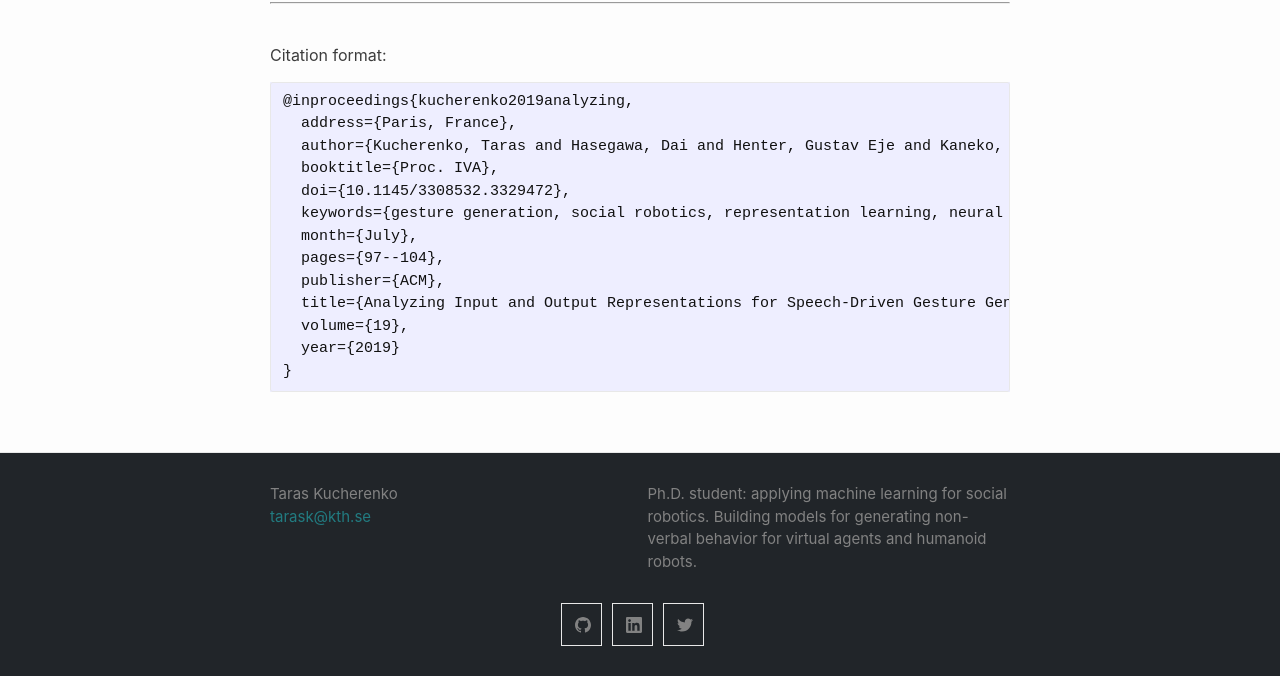
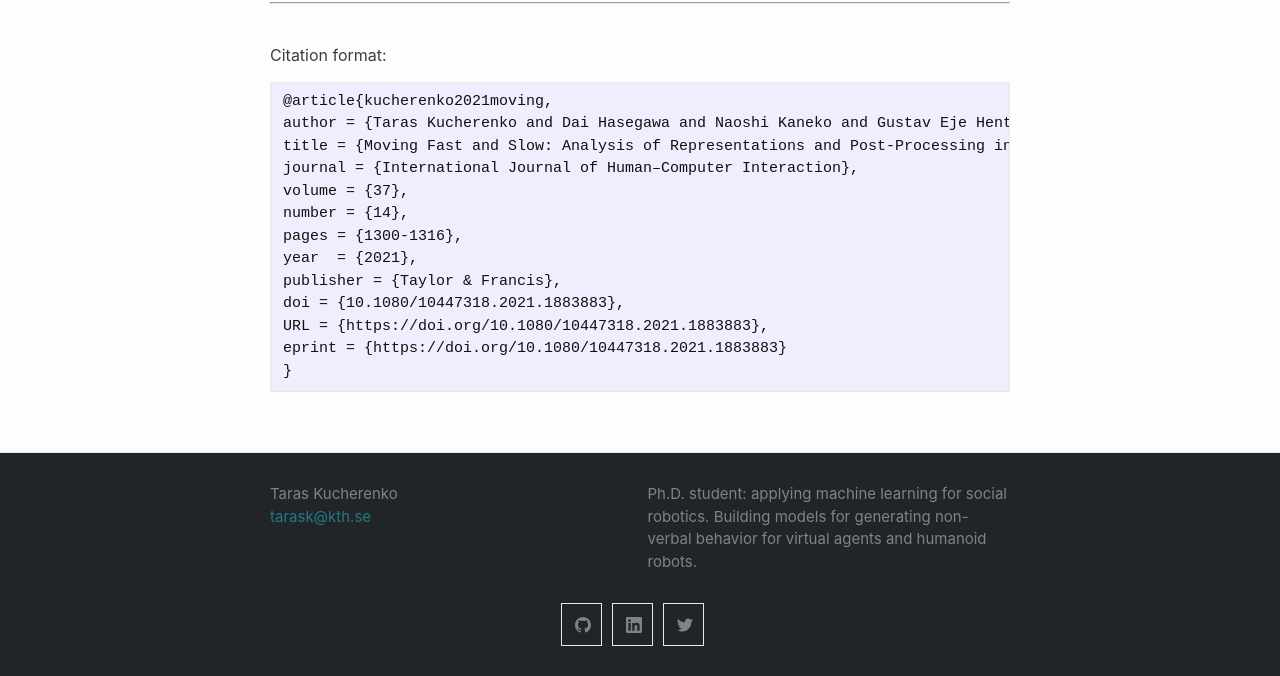
Before and after one commit to Svito-zar/Svito-zar.github.io, a Jekyll site: the page built from _posts/2020-01-14-Audio2Gestures.md, in a window 1280 px wide and 900 px high, scrolled down 2643 px, cut to the strip 224-900 px from the top of the window. Built offline with Jekyll 4.4.1, drawn with Linux system fonts in a browser that asks for light colours.

Commit message:
Update IVA'19 page

````diff
--- a/_posts/2020-01-14-Audio2Gestures.md
+++ b/_posts/2020-01-14-Audio2Gestures.md
@@ -59,17 +59,17 @@ To reproduce the results you can use our [pre-trained model](https://github.com/
 
 Citation format:
 ```
-@inproceedings{kucherenko2019analyzing,
-  address={Paris, France},
-  author={Kucherenko, Taras and Hasegawa, Dai and Henter, Gustav Eje and Kaneko, Naoshi and Kjellstr{\"o}m, Hedvig},
-  booktitle={Proc. IVA},
-  doi={10.1145/3308532.3329472},
-  keywords={gesture generation, social robotics, representation learning, neural network, deep learning, virtual agents},
-  month={July},
-  pages={97--104},
-  publisher={ACM},
-  title={Analyzing Input and Output Representations for Speech-Driven Gesture Generation},
-  volume={19},
-  year={2019}
+@article{kucherenko2021moving,
+author = {Taras Kucherenko and Dai Hasegawa and Naoshi Kaneko and Gustav Eje Henter and Hedvig Kjellström},
+title = {Moving Fast and Slow: Analysis of Representations and Post-Processing in Speech-Driven Automatic Gesture Generation},
+journal = {International Journal of Human–Computer Interaction},
+volume = {37},
+number = {14},
+pages = {1300-1316},
+year  = {2021},
+publisher = {Taylor & Francis},
+doi = {10.1080/10447318.2021.1883883},
+URL = {https://doi.org/10.1080/10447318.2021.1883883},
+eprint = {https://doi.org/10.1080/10447318.2021.1883883}
 }
 ```
````
